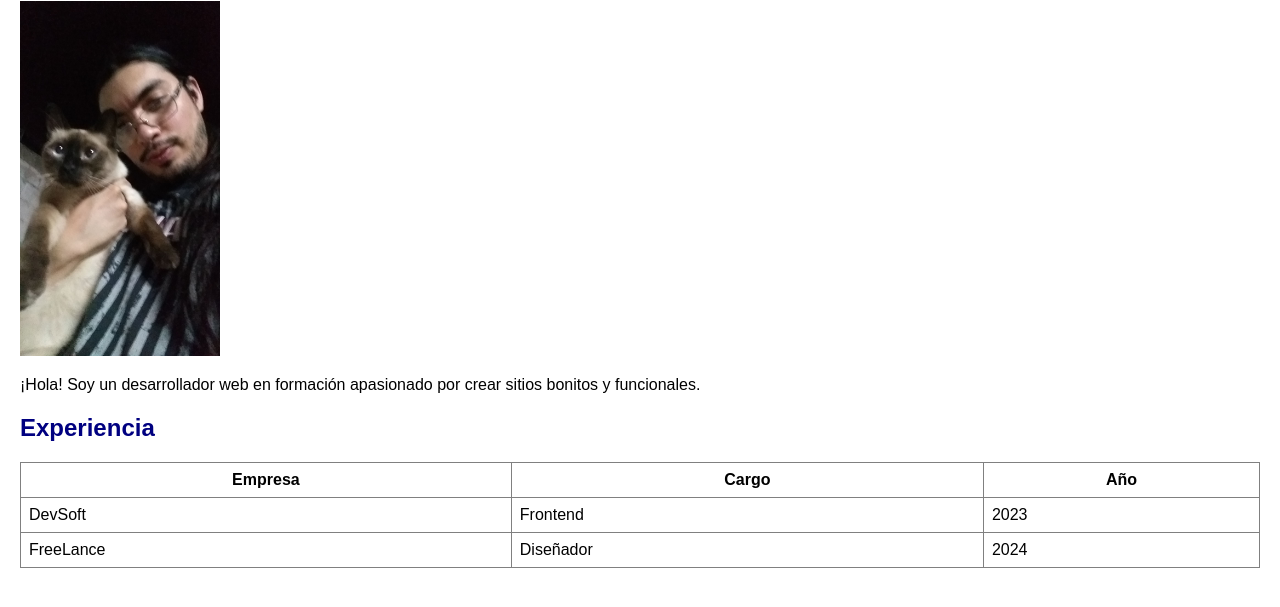
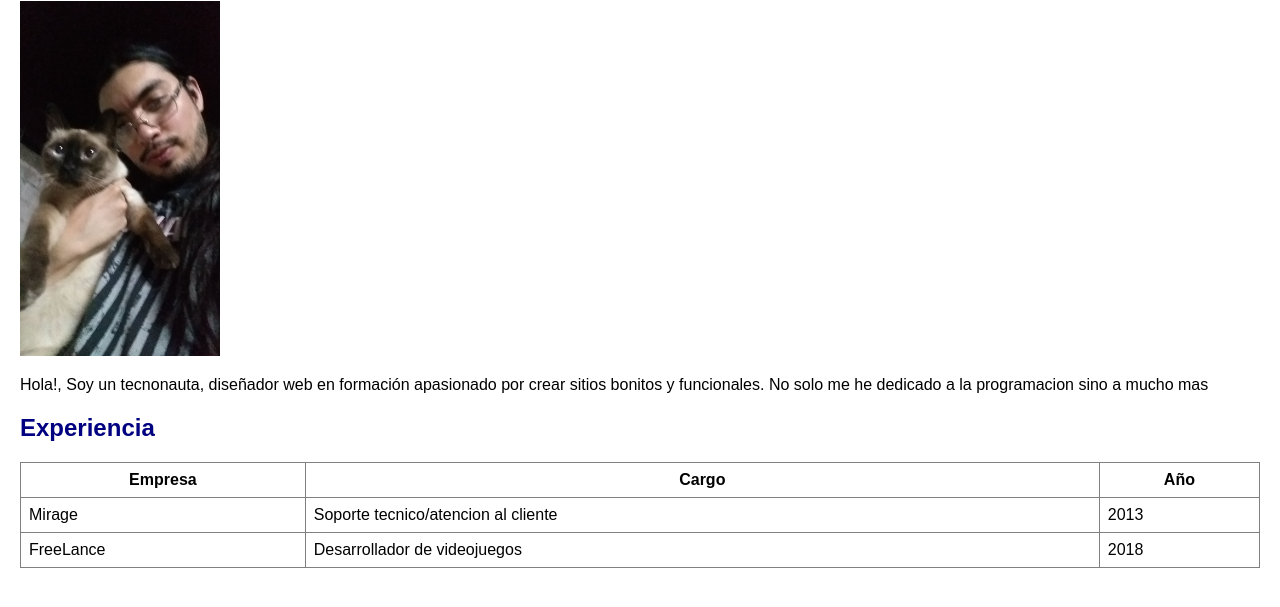
Before and after one commit to Josextreme333/programacion-3-tp1, a plain HTML site: page about.html in a window 1280 px wide. Shown: the part 79-686 px from the top of the page. Drawn offline with Linux system fonts and the light colour scheme.

Commit message:
modifique algunas cosas del about.html

```diff
--- a/about.html
+++ b/about.html
@@ -8,12 +8,12 @@
 <body>
   <h1>Sobre mí</h1>
   <img src="foto.jpeg" alt="Foto de perfil" width="200" />
-  <p>¡Hola! Soy un desarrollador web en formación apasionado por crear sitios bonitos y funcionales.</p>
+  <p>Hola!, Soy un tecnonauta, diseñador web en formación apasionado por crear sitios bonitos y funcionales. No solo me he dedicado a la programacion sino a mucho mas</p>
   <h2>Experiencia</h2>
   <table>
     <tr><th>Empresa</th><th>Cargo</th><th>Año</th></tr>
-    <tr><td>DevSoft</td><td>Frontend</td><td>2023</td></tr>
-    <tr><td>FreeLance</td><td>Diseñador</td><td>2024</td></tr>
+    <tr><td>Mirage</td><td>Soporte tecnico/atencion al cliente</td><td>2013</td></tr>
+    <tr><td>FreeLance</td><td>Desarrollador de videojuegos</td><td>2018</td></tr>
   </table>
 </body>
 </html>
```
